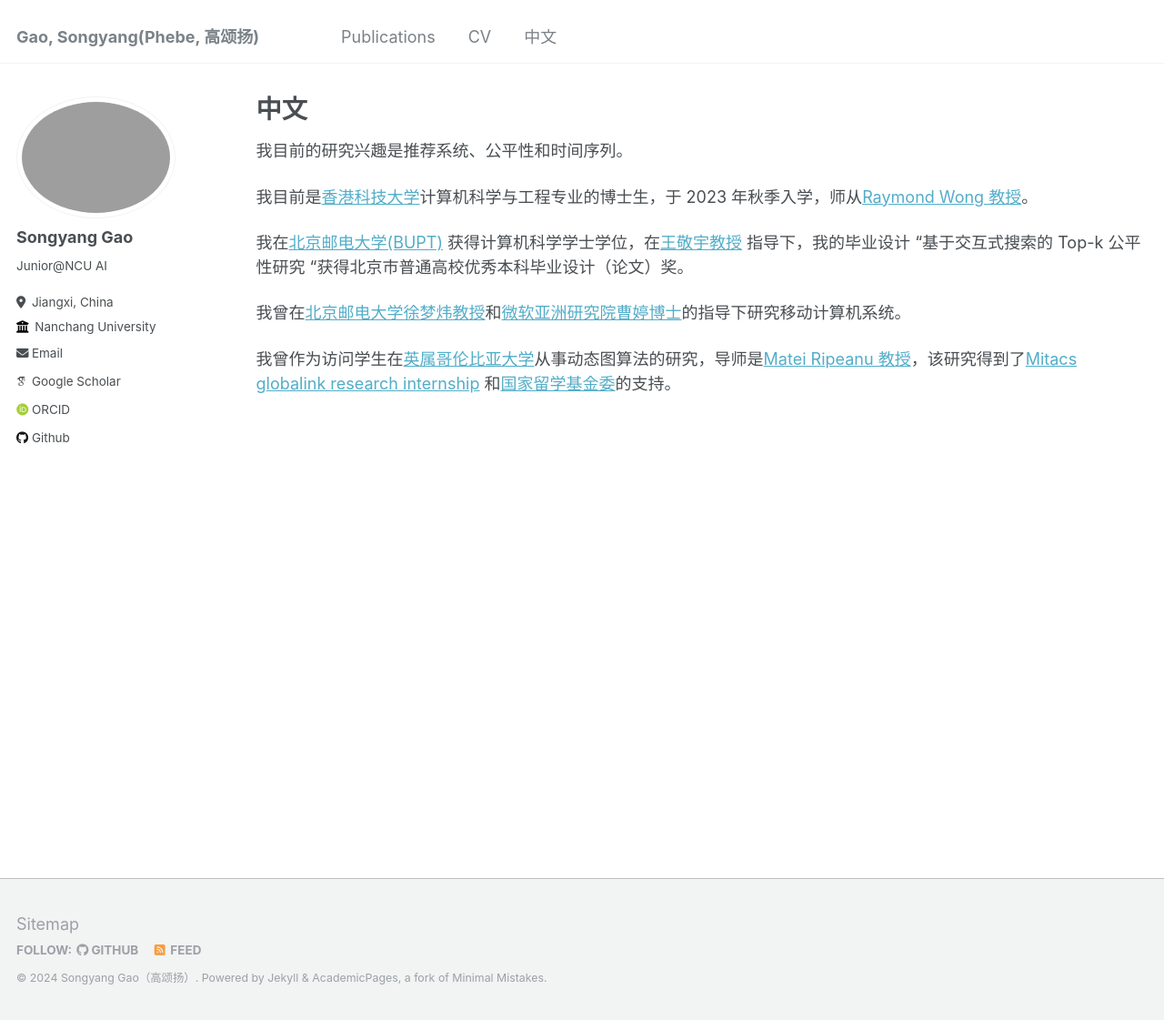
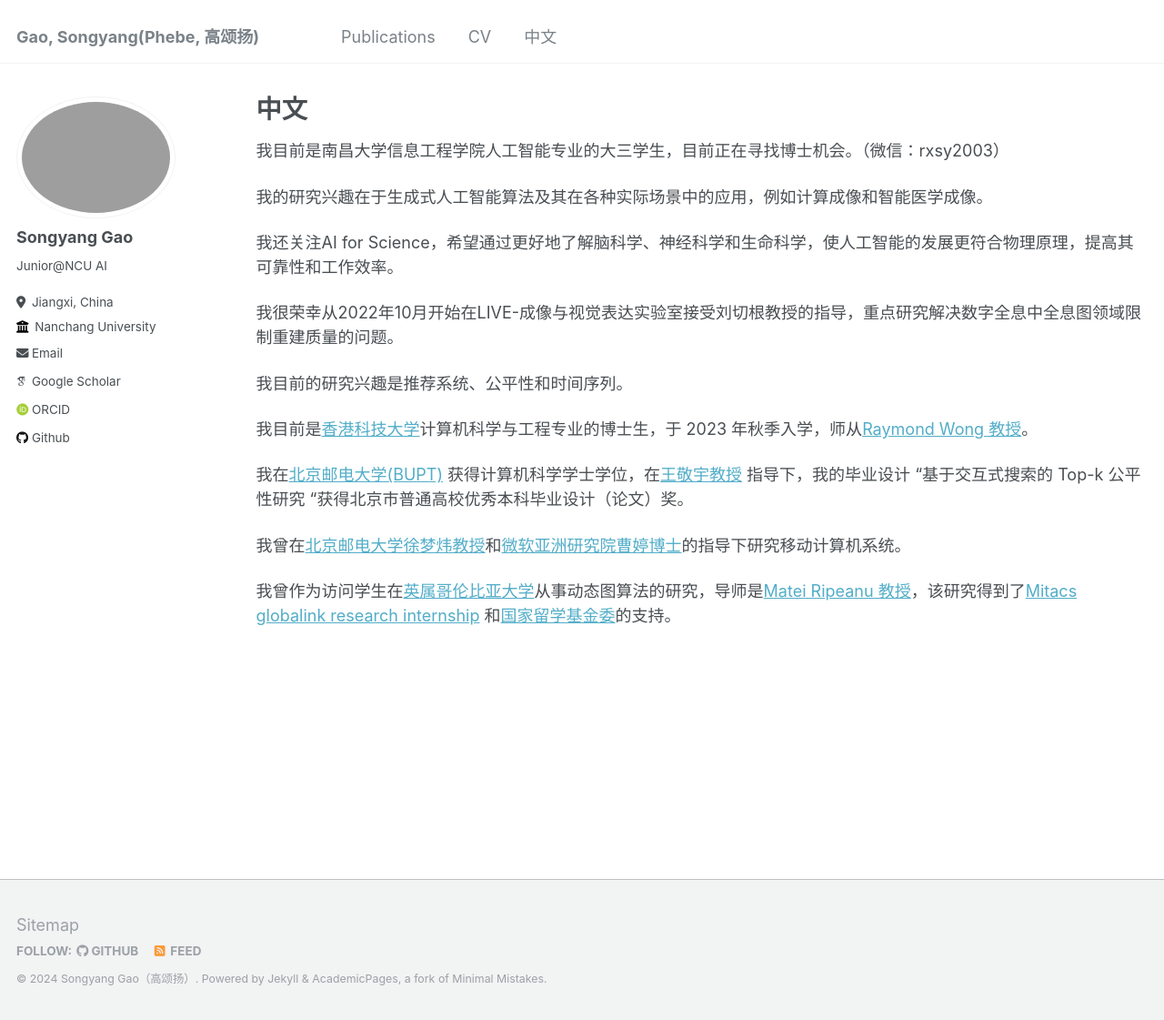
Before and after one commit to songyang0603/songyang0603.github.io, a Jekyll site: the page built from _pages/chinese.md, in a window 1280 px wide and 1121 px high. Shown: the whole window at 91% size. Built offline with Jekyll 4.4.1, drawn with Linux system fonts in a browser that asks for light colours; some web fonts are replaced.

Commit message:
Update chinese.md

```diff
--- a/_pages/chinese.md
+++ b/_pages/chinese.md
@@ -4,6 +4,14 @@ title: "中文"
 permalink: /chinese/
 author_profile: true
 ---
+
+我目前是南昌大学信息工程学院人工智能专业的大三学生，目前正在寻找博士机会。（微信：rxsy2003）
+
+我的研究兴趣在于生成式人工智能算法及其在各种实际场景中的应用，例如计算成像和智能医学成像。
+
+我还关注AI for Science，希望通过更好地了解脑科学、神经科学和生命科学，使人工智能的发展更符合物理原理，提高其可靠性和工作效率。
+
+我很荣幸从2022年10月开始在LIVE-成像与视觉表达实验室接受刘切根教授的指导，重点研究解决数字全息中全息图领域限制重建质量的问题。
 
 我目前的研究兴趣是推荐系统、公平性和时间序列。
 
```
